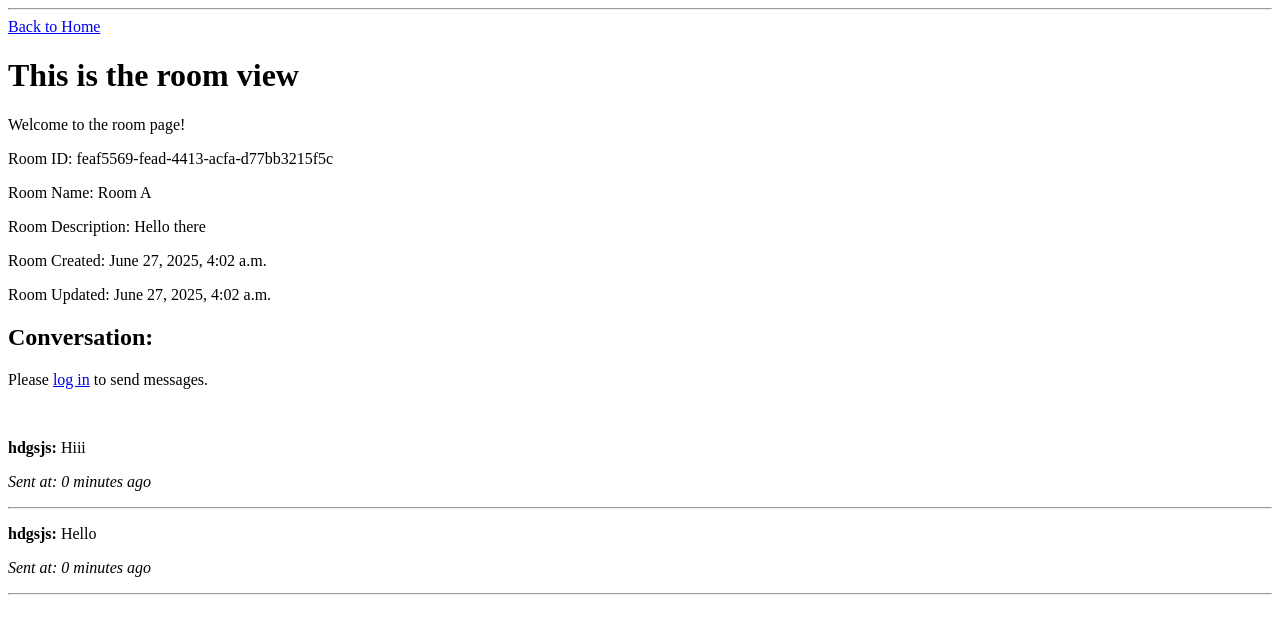
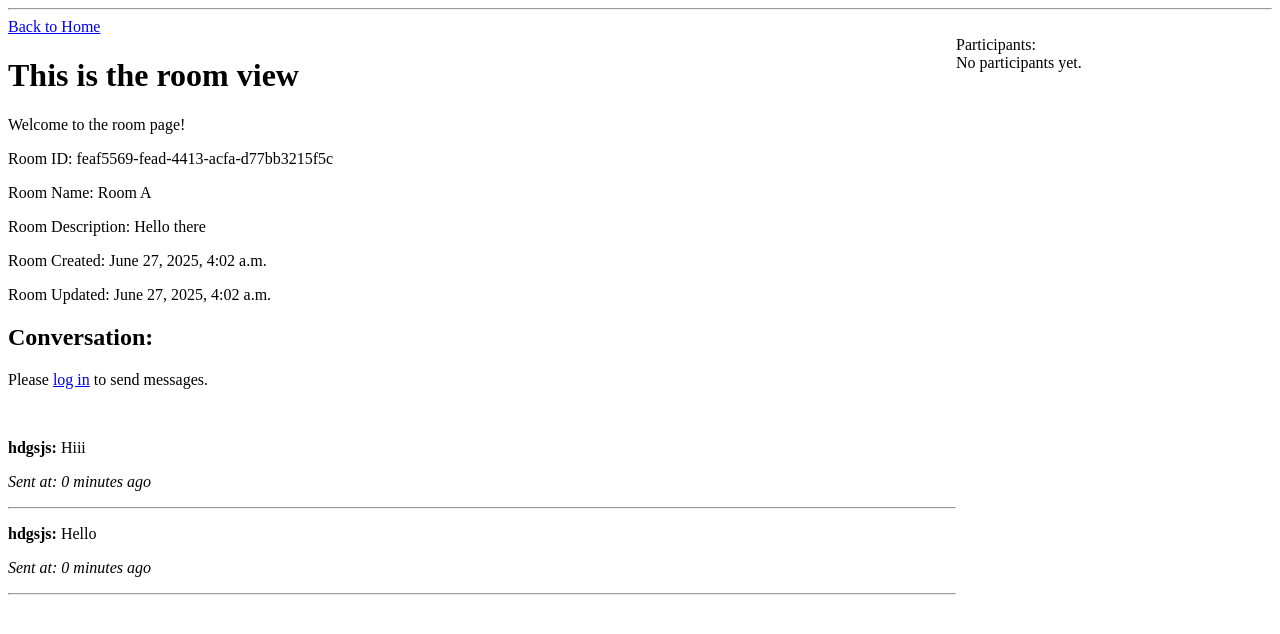
Before and after one commit to AS-Aurora/proj, a Django app: page /room/feaf5569-fead-4413-acfa-d77bb3215f5c in a window 1280 px wide. Shown: the part 85-719 px from the top of the page. Run offline with Django 5.2, Linux system fonts and the light colour scheme; data comes from the database, SQL or seed files in the repository.

Commit message:
Incorporated it into the UI

```diff
--- a/base/templates/base/room.html
+++ b/base/templates/base/room.html
@@ -4,12 +4,22 @@
     <meta charset="UTF-8">
     <meta name="viewport" content="width=device-width, initial-scale=1.0">
     <title>Document</title>
+    <style>
+        .room-container {
+            display: grid;
+            grid-template-columns: 3fr 1fr;
+        }
+    </style>
 </head>
 <body>
     {% extends 'main.html' %}
 
     {% block content %}
     <a href="{% url 'home' %}">Back to Home</a>
+    <div class="room-container">
+
+        <div >
+
 
             <h1>This is the room view</h1>
             <p>Welcome to the room page!</p>
@@ -37,6 +47,19 @@
             </div>
             <hr>
             {% endfor %}
+        </div>
+
+        <div>
+            Participants:
+
+                {% for participant in participants %}
+                <div><em>@{{ participant.username }}</em></div>
+                <hr>
+                {% empty %}
+                <div>No participants yet.</div>
+                {% endfor %}
+        </div>
+    </div>
 
     {% endblock %}
 </body>
--- a/base/views.py
+++ b/base/views.py
@@ -72,16 +72,18 @@ def home(request):
 def room(request, pk):
     room = Room.objects.get(id=UUID(pk))  # Fetch the room by its UUID
     roomMessages = room.message_set.all().order_by('-created')  # Fetch all messages related to the room
-
+    participants = room.participants.all()  # Fetch all participants in the room
     if request.method == 'POST':
         message = Message.objects.create(
             user = request.user,
             room = room,
             body = request.POST.get('message')
         )
+        room.participants.add(request.user)  # Add the user to the participants of the room
+        message.save()
         return redirect('room', pk=room.id)
 
-    context = {'room': room, 'roomMessages': roomMessages}
+    context = {'room': room, 'roomMessages': roomMessages, 'participants': participants}
     return render(request, 'base/room.html', context)
 
 @login_required(login_url='login')
--- a/templates/navbar.html
+++ b/templates/navbar.html
@@ -15,7 +15,7 @@
 
         </form>
         {% endif %}
-        {% if not user.is_authenticated %}
+        {% if not user.is_authenticated and request.path != '/login' %}
         <a href="{% url 'login' %}?next={{ request.path }}">Login</a>
         {% endif %}
         {% if user.is_authenticated %}
```
Lines whose indentation alone changed are shown as unchanged.
